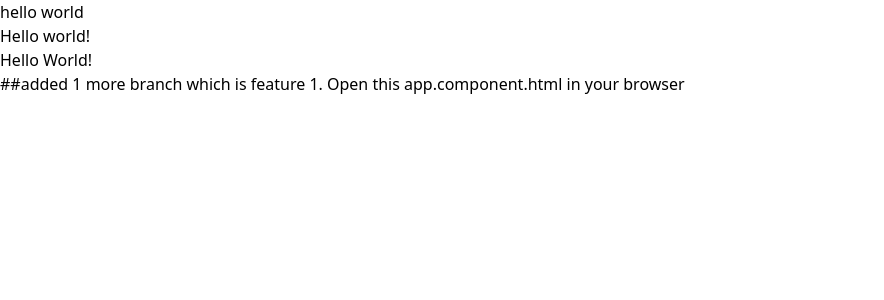
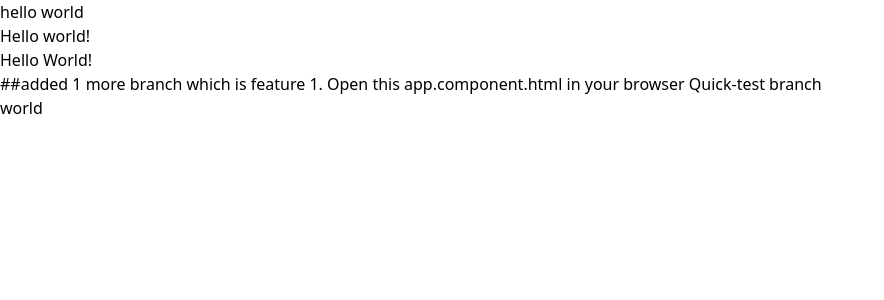
Before and after one commit to Aezrielle/Loopstudio-, an Angular app: page / in a window 1280 px wide. Shown: the top 300 px of the page, without its empty margins (0-884 px from the left). Built offline with nearby package versions, Linux system fonts and the light colour scheme.

Commit message:
added world

```diff
--- a/src/app/app.component.html
+++ b/src/app/app.component.html
@@ -7,3 +7,6 @@
 
 
 1. Open this app.component.html in your browser
+
+Quick-test branch
+<p>world</p>
```
